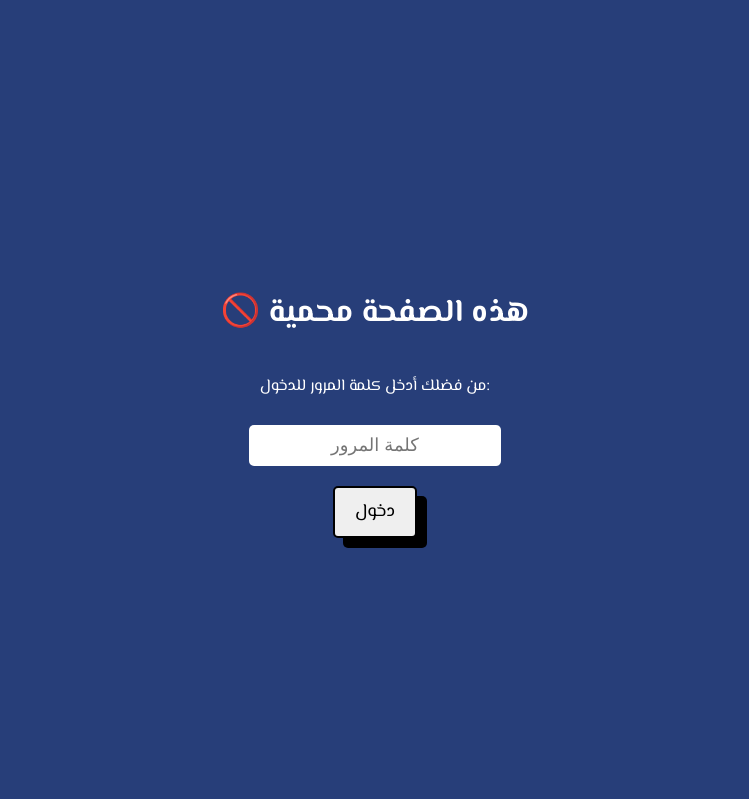
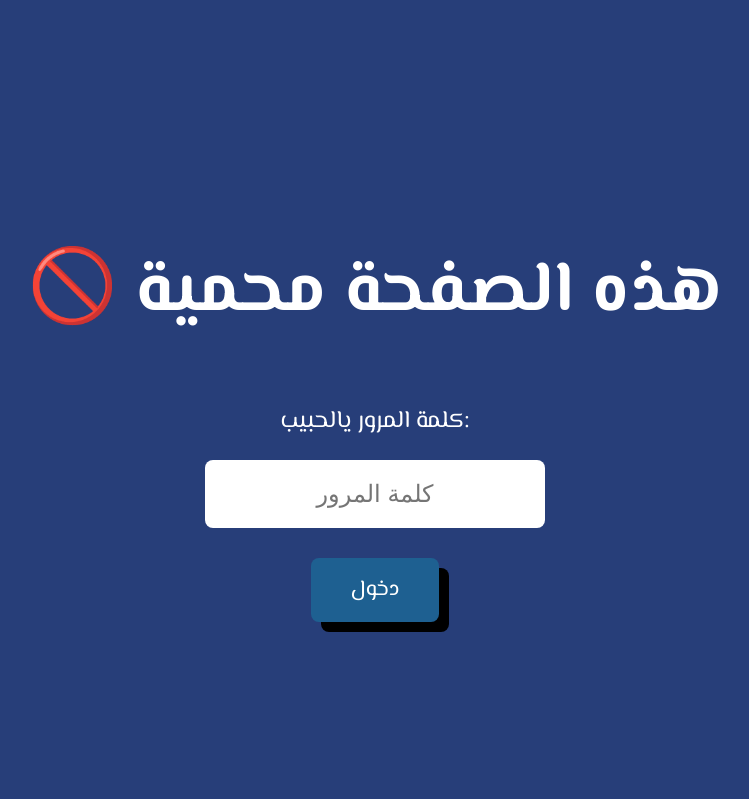
Before and after one commit to x2awssssssssss/ibrahimlive, a plain HTML site: page index.html in a window 1280 px wide. Shown: the top 799 px of the page, without its empty margins (265-1014 px from the left). Drawn offline with Linux system fonts and the light colour scheme; a web font is replaced by a local one.

Commit message:
Update index.html

```diff
--- a/index.html
+++ b/index.html
@@ -325,13 +325,12 @@
 
         createBoard();
     </script>
-
 <!-- شاشة الحماية بكلمة مرور -->
-<div id="passwordScreen" style="position: fixed; inset: 0; background-color: #273e79; z-index: 9999; display: flex; flex-direction: column; justify-content: center; align-items: center; color: white; font-family: 'El Messiri', sans-serif;">
-  <h2 style="font-size: 2em; margin-bottom: 20px;">🚫 هذه الصفحة محمية</h2>
-  <p>من فضلك أدخل كلمة المرور للدخول:</p>
-  <input type="password" id="passwordInput" placeholder="كلمة المرور" style="padding: 10px; font-size: 18px; border-radius: 5px; border: none; text-align: center; margin-top: 10px;">
-  <button onclick="checkPassword()" style="margin-top: 20px; padding: 10px 20px; font-size: 18px; border-radius: 5px; cursor: pointer;">دخول</button>
+<div id="passwordScreen" style="position: fixed; inset: 0; background-color: #273e79; z-index: 9999; display: flex; flex-direction: column; justify-content: center; align-items: center; color: white; font-family: 'El Messiri', sans-serif; font-size: 24px; padding: 20px;">
+  <h2 style="font-size: 3em; margin-bottom: 30px;">🚫 هذه الصفحة محمية</h2>
+  <p style="margin-bottom: 20px;">كلمة المرور يالحبيب:</p>
+  <input type="password" id="passwordInput" placeholder="كلمة المرور" style="padding: 20px; font-size: 24px; border-radius: 8px; border: none; text-align: center; width: 300px;">
+  <button onclick="checkPassword()" style="margin-top: 30px; padding: 15px 40px; font-size: 22px; border-radius: 8px; cursor: pointer; background-color: #1e6091; color: white; border: none;">دخول</button>
 </div>
 
 <script>
@@ -353,6 +352,8 @@
   });
 </script>
 
+</script>
+
 
 </body>
 </html>
```
